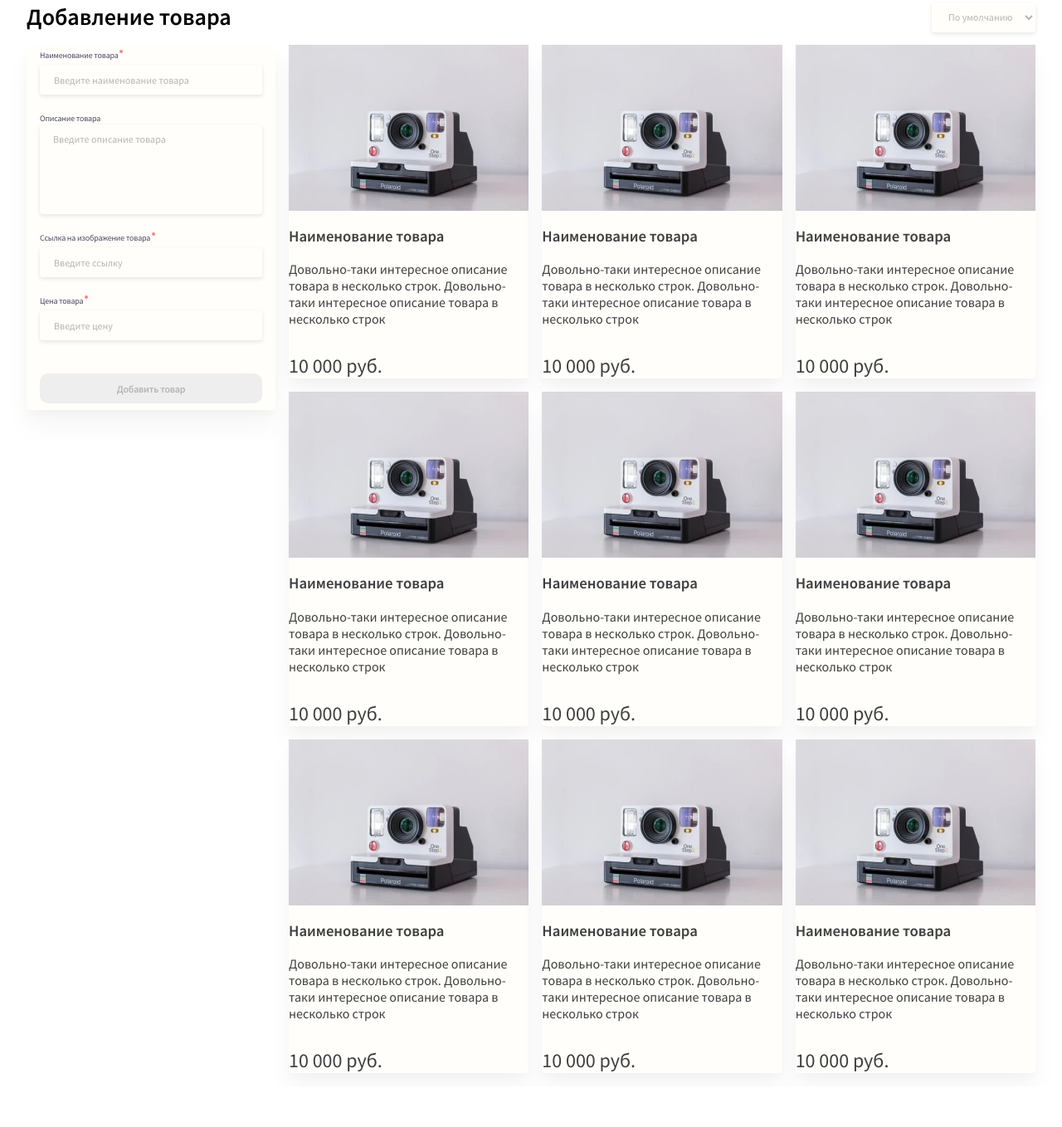
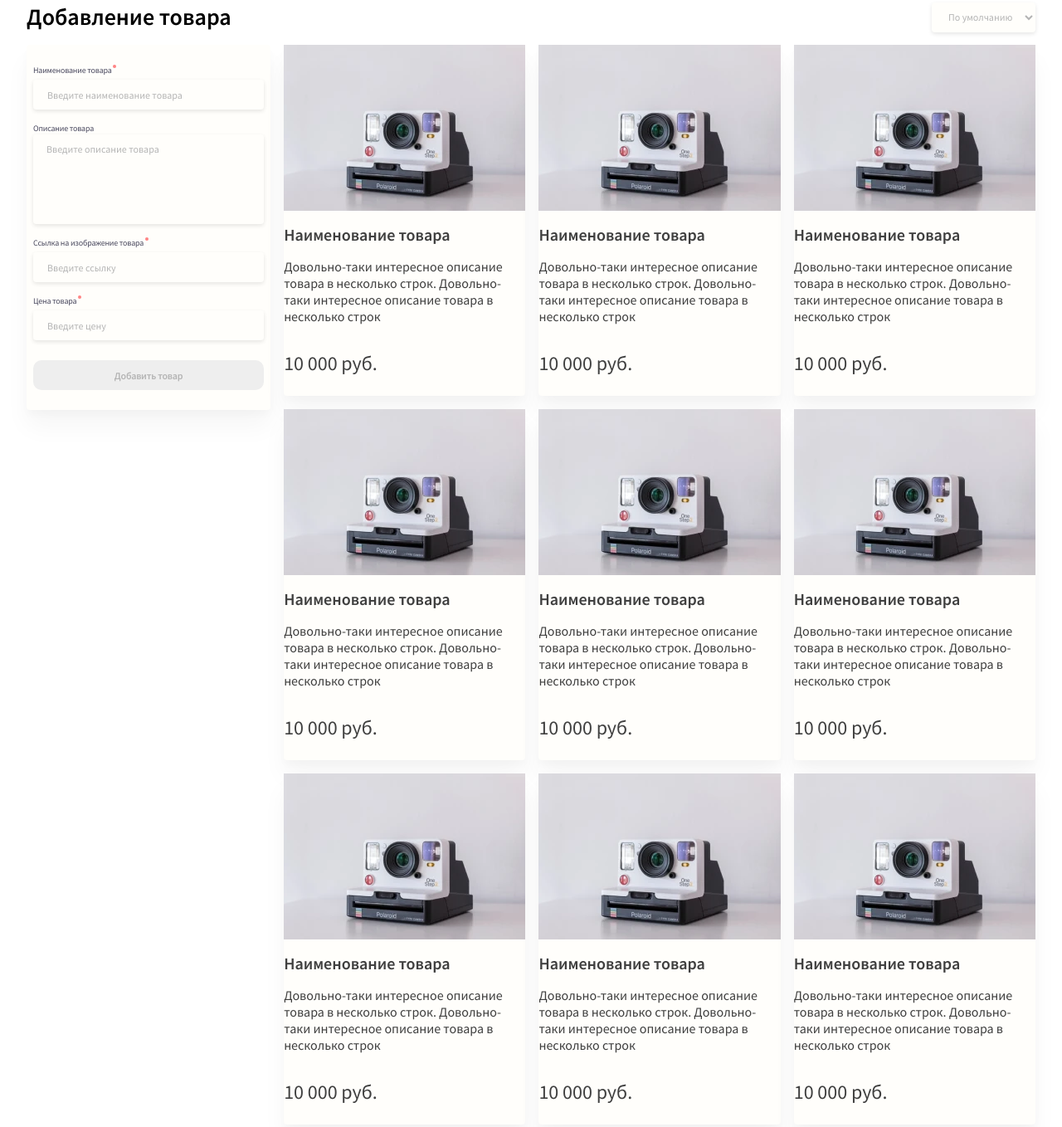
Before and after one commit to RShifter12/idaproject, a website: page source/index.html in a window 1280 px wide. Shown: the part 29-1387 px from the top of the page at 83% size. Before the commit the page ends 1338 px from the top, so only its background shows below. Drawn offline with nearby package versions, Linux system fonts and the light colour scheme; files that its build step writes are made by us from their sources.

Commit message:
Тестовое

```diff
--- a/source/index.html
+++ b/source/index.html
@@ -44,8 +44,8 @@
                     <img src="img/grid-image.jpg" srcset="img/grid-image@2x.jpg 2x" width="332" height="200" alt="Товар">
                   </picture>
                 </div>
-                <div class="slider__desc">
-                  <h3>Наименование товара</h3>
+                <div class="products__desc">
+                  <h2>Наименование товара</h2>
                   <p>Довольно-таки интересное описание товара в несколько строк. Довольно-таки интересное описание товара в несколько строк</p>
                   <span>10 000 руб.</span>
                 </div>
@@ -59,8 +59,8 @@
                     <img src="img/grid-image.jpg" srcset="img/grid-image@2x.jpg 2x" width="332" height="200" alt="Товар">
                   </picture>
                 </div>
-                <div class="slider__desc">
-                  <h3>Наименование товара</h3>
+                <div class="products__desc">
+                  <h2>Наименование товара</h2>
                   <p>Довольно-таки интересное описание товара в несколько строк. Довольно-таки интересное описание товара в несколько строк</p>
                   <span>10 000 руб.</span>
                 </div>
@@ -74,8 +74,8 @@
                     <img src="img/grid-image.jpg" srcset="img/grid-image@2x.jpg 2x" width="332" height="200" alt="Товар">
                   </picture>
                 </div>
-                <div class="slider__desc">
-                  <h3>Наименование товара</h3>
+                <div class="products__desc">
+                  <h2>Наименование товара</h2>
                   <p>Довольно-таки интересное описание товара в несколько строк. Довольно-таки интересное описание товара в несколько строк</p>
                   <span>10 000 руб.</span>
                 </div>
@@ -89,8 +89,8 @@
                     <img src="img/grid-image.jpg" srcset="img/grid-image@2x.jpg 2x" width="332" height="200" alt="Товар">
                   </picture>
                 </div>
-                <div class="slider__desc">
-                  <h3>Наименование товара</h3>
+                <div class="products__desc">
+                  <h2>Наименование товара</h2>
                   <p>Довольно-таки интересное описание товара в несколько строк. Довольно-таки интересное описание товара в несколько строк</p>
                   <span>10 000 руб.</span>
                 </div>
@@ -104,8 +104,8 @@
                     <img src="img/grid-image.jpg" srcset="img/grid-image@2x.jpg 2x" width="332" height="200" alt="Товар">
                   </picture>
                 </div>
-                <div class="slider__desc">
-                  <h3>Наименование товара</h3>
+                <div class="products__desc">
+                  <h2>Наименование товара</h2>
                   <p>Довольно-таки интересное описание товара в несколько строк. Довольно-таки интересное описание товара в несколько строк</p>
                   <span>10 000 руб.</span>
                 </div>
@@ -119,8 +119,8 @@
                     <img src="img/grid-image.jpg" srcset="img/grid-image@2x.jpg 2x" width="332" height="200" alt="Товар">
                   </picture>
                 </div>
-                <div class="slider__desc">
-                  <h3>Наименование товара</h3>
+                <div class="products__desc">
+                  <h2>Наименование товара</h2>
                   <p>Довольно-таки интересное описание товара в несколько строк. Довольно-таки интересное описание товара в несколько строк</p>
                   <span>10 000 руб.</span>
                 </div>
@@ -134,8 +134,8 @@
                     <img src="img/grid-image.jpg" srcset="img/grid-image@2x.jpg 2x" width="332" height="200" alt="Товар">
                   </picture>
                 </div>
-                <div class="slider__desc">
-                  <h3>Наименование товара</h3>
+                <div class="products__desc">
+                  <h2>Наименование товара</h2>
                   <p>Довольно-таки интересное описание товара в несколько строк. Довольно-таки интересное описание товара в несколько строк</p>
                   <span>10 000 руб.</span>
                 </div>
@@ -149,8 +149,8 @@
                     <img src="img/grid-image.jpg" srcset="img/grid-image@2x.jpg 2x" width="332" height="200" alt="Товар">
                   </picture>
                 </div>
-                <div class="slider__desc">
-                  <h3>Наименование товара</h3>
+                <div class="products__desc">
+                  <h2>Наименование товара</h2>
                   <p>Довольно-таки интересное описание товара в несколько строк. Довольно-таки интересное описание товара в несколько строк</p>
                   <span>10 000 руб.</span>
                 </div>
@@ -164,8 +164,8 @@
                     <img src="img/grid-image.jpg" srcset="img/grid-image@2x.jpg 2x" width="332" height="200" alt="Товар">
                   </picture>
                 </div>
-                <div class="slider__desc">
-                  <h3>Наименование товара</h3>
+                <div class="products__desc">
+                  <h2>Наименование товара</h2>
                   <p>Довольно-таки интересное описание товара в несколько строк. Довольно-таки интересное описание товара в несколько строк</p>
                   <span>10 000 руб.</span>
                 </div>
--- a/source/sass/_vars.scss
+++ b/source/sass/_vars.scss
@@ -2,13 +2,13 @@ $primary: #ff8484;
 $white: #fffefb;
 $filter-text: #49485e;
 $black: #3f3f3f;
-$bg-black: #1b2d37;
+
 $tablet-width: 1023px;
 $desktop-width: 1920px;
 $mobile-width: 767px;
 $desktop-width-only: 1024px;
 $text-black: #1d1613;
-$card-bg: #f0eae4;
+
 $grey: #eeeeee;
 $placeholder: #b4b4b4;
 $color-transparent: rgba(255, 255, 255, 0);
--- a/source/sass/blocks/products.scss
+++ b/source/sass/blocks/products.scss
@@ -94,10 +94,11 @@
 }
 
 .products__form form {
-  max-width: 284px;
+  max-width: 300px;
   margin: 0 auto;
   padding-right: 8px;
   padding-left: 8px;
+  margin-top: 18px;
 }
 
 .products__form label {
@@ -125,7 +126,7 @@
   width: 100%;
   margin: 0;
   margin-top: 4px;
-  margin-bottom: 16px;
+  margin-bottom: 10px;
   color: $black;
   cursor: pointer;
 
@@ -134,6 +135,9 @@
     border: 1px solid $grey;
   }
 
+  &:active {
+    border: 1px solid darken($primary, 25%);
+  }
 
   &::placeholder {
     font-family: "Source Sans Pro";
@@ -169,7 +173,16 @@
   padding-top: 10px;
   margin: 0;
   color: $black;
-  margin-bottom: 16px;
+  margin-bottom: 10px;
+
+  &:hover,
+  &:focus {
+    border: 1px solid $grey;
+  }
+
+  &:active {
+    border: 1px solid darken($primary, 25%);
+  }
 
 
   &::placeholder {
@@ -193,7 +206,7 @@
   line-height: 15px;
   letter-spacing: -0.02em;
   color: $placeholder;
-  margin-top: 24px;
+  margin-top: 14px;
 
   &:hover,
   &:focus {
@@ -223,7 +236,7 @@
 //grid
 
 .products__grid {
-  flex: 0 1 75%;
+  flex: 0 1 77%;
   display: grid;
   grid-template-columns: repeat(3, 1fr);
   grid-template-rows: repeat(4, min-content);
@@ -254,8 +267,8 @@
 .products__item::before {
   content: "";
   position: absolute;
-  right: 0;
-  top: -10px;
+  right: -7px;
+  top: -8px;
   width: 32px;
   height: 32px;
   background-color: $primary;
@@ -274,7 +287,7 @@
 
 .products__image {
   height: 200px;
-  margin-bottom: 16px;
+
 }
 
 .products__image img {
@@ -284,7 +297,8 @@
 }
 
 .products__desc {
-  margin: 16px 0 24px 0;
+  max-width: 300px;
+  margin: 16px auto 24px auto;
 }
 
 .products__item h2 {
```
Also changed, not shown: build/css/style.min.css, build/index.html, 1 other file.
